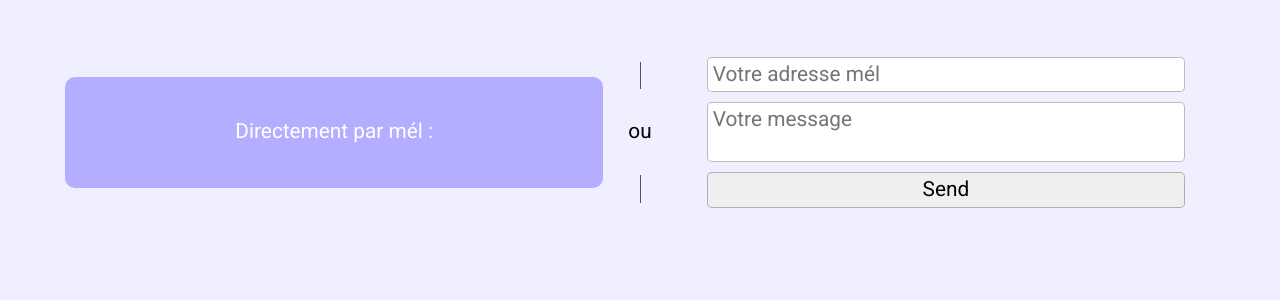
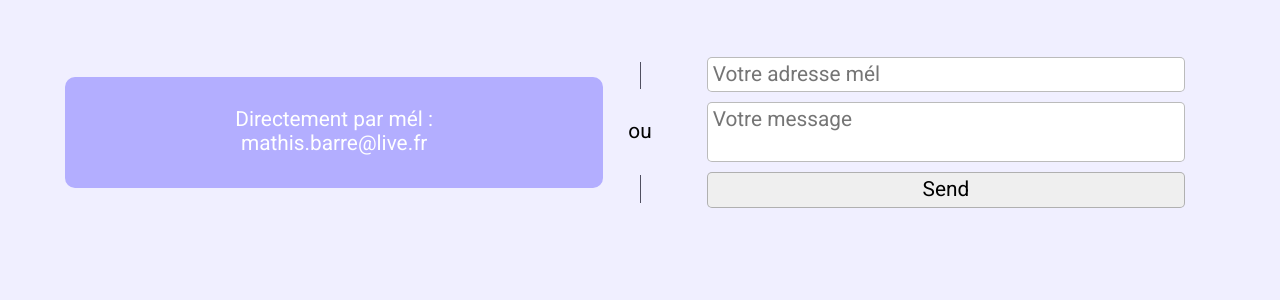
Before and after one commit to MathisBarre/mathis-webartisan, a Jekyll site: the page built from index.html, in a window 1280 px wide. Shown: the part 1848-2148 px from the top of the page. Built offline with Jekyll 4.4.1, drawn with Linux system fonts in a browser that asks for light colours.

Commit message:
bug correction

```diff
--- a/_layouts/home.html
+++ b/_layouts/home.html
@@ -68,13 +68,13 @@ layout: skeleton
 <section class="section-contact">
    <h2>{{ homeData.contact-titre }}</h2>
    <div class="contact_wrapper">
-      <a href="mailto:mathis.barre@live.fr" class="mail-button">Directement par mél : <br> {{contact-mel}}</a>
+      <a href="mailto:{{homeData.contact-mel}}" class="mail-button">Directement par mél : <br> {{homeData.contact-mel}}</a>
       <div class="separator">
          <hr class="verticale">
          <p>ou</p>
          <hr class="verticale">
       </div>
-      <form class="contact_form" method="POST" action="https://formspree.io/{{contact-mel}}">
+      <form class="contact_form" method="POST" action="https://formspree.io/{{homeData.contact-mel}}">
          <input type="email" name="email" placeholder="Votre adresse mél">
          <textarea name="message" placeholder="Votre message"></textarea>
          <button type="submit">Send</button>
```
